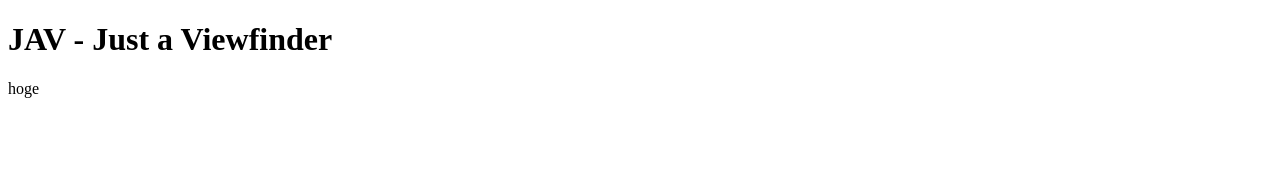
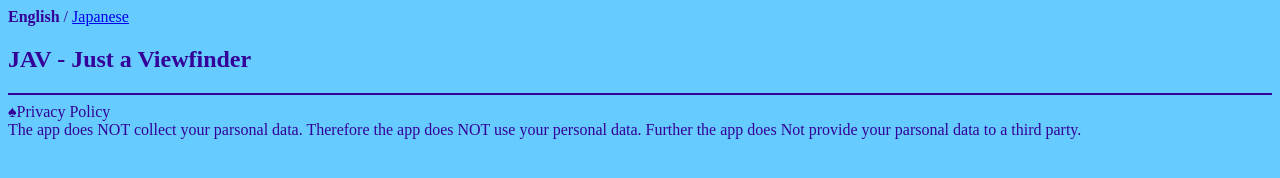
Before and after one commit to javsupport/jav, a plain HTML site: page index.html in a window 1280 px wide. Drawn offline with Linux system fonts and the light colour scheme.

Commit message:
Update index.html

```diff
--- a/index.html
+++ b/index.html
@@ -3,9 +3,19 @@
 <head>
  <meta HTTP-EQUIV="Content-Type" CONTENT="text/html; CHARSET=UTF-8"/>
 </head>
-<body>
- <h1>JAV - Just a Viewfinder</h1>
+<body bgcolor="#66CCFF">
+<font color="#330099">
+ <b>English</b> / <a href="./index_jp.html">Japanese</a>
 
- hoge
+ <h2>JAV - Just a Viewfinder</h2>
+
+ <hr color="#330099">
+
+ &spades;&#xFE0E;Privacy Policy<br>
+ The app does NOT collect your parsonal data.
+ Therefore the app does NOT use your personal data.
+ Further the app does Not provide your parsonal data to a third party.
+
+</font>
 </body>
 </html>
```
